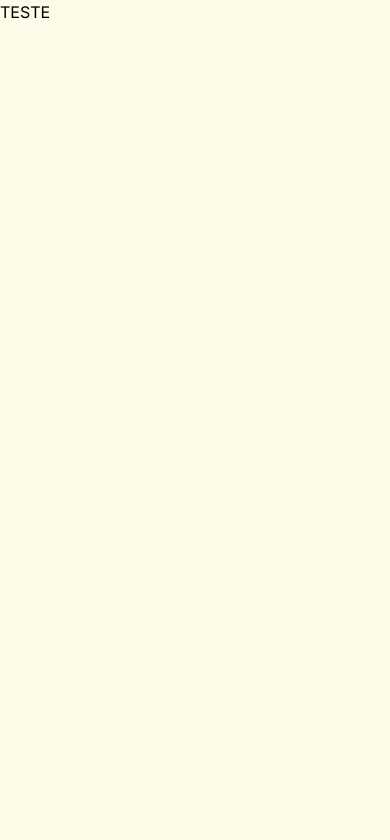
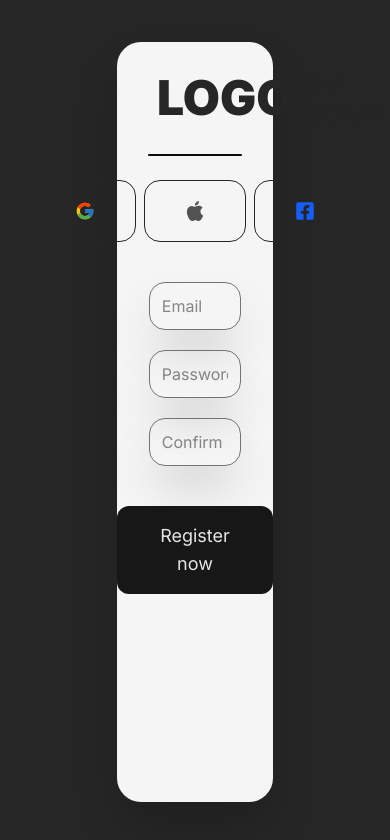
Before and after one commit to codename-FlawZ/prototipo-ecommerce, a Next.js app: page /register in a window 390 px wide. Shown: the top 840 px of the page. Built offline with nearby package versions, Linux system fonts and the light colour scheme.

Commit message:
finished desktop version of the login and the register pages
finished the desktop versions from the login and register pages, now we need to work on the mobile version of them.

```diff
--- a/src/app/globals.css
+++ b/src/app/globals.css
@@ -63,6 +63,14 @@ strong {
   @apply font-black text-5xl uppercase
 }
 
+.login-input {
+  @apply w-[70%] h-12 rounded-2xl border border-neutral-500 shadow-2xl px-3 text-neutral-900 focus:outline-neutral-950
+}
+
+.login-auth-socials {
+  @apply hover:shadow-xl flex items-center p-5 px-10 border border-neutral-800 rounded-2xl text-xl cursor-pointer hover:bg-neutral-800 hover:border-neutral-200 transition-colors ease-in-out duration-200
+}
+
 /* Scrollbar */
 body::-webkit-scrollbar {
 	width: 5px;
--- a/src/app/login/page.tsx
+++ b/src/app/login/page.tsx
@@ -1,5 +1,8 @@
 'use client'
 import Link from "next/link";
+import { FcGoogle } from "react-icons/fc";
+import { SiApple } from "react-icons/si";
+import { FaFacebookSquare } from "react-icons/fa";
 
 export default function Login() {
     return(
@@ -10,6 +13,33 @@ export default function Login() {
                     <h1 className="font-light text-2xl capitalize">Your account</h1>
                 </div>
                 <div className="w-[60%] h-0.5 rounded-full bg-neutral-950"></div>
+                <div className="flex flex-row items-center gap-2 py-6">
+                    <div className="login-auth-socials">
+                        <FcGoogle />
+                    </div>
+                    <div className="login-auth-socials text-neutral-600">
+                        <SiApple />
+                    </div>
+                    <div className="login-auth-socials text-blue-600">
+                        <FaFacebookSquare />
+                    </div>
+                </div>
+                <div className="w-full flex flex-col items-center py-4 mb-6 p-3 gap-10">
+                    <input
+                     type="email"
+                     placeholder="Email"
+                     className="login-input" />
+                    <input
+                     type="password"
+                     placeholder="Password"
+                     className="login-input" />
+                </div>
+                <div className="flex flex-col items-center gap-6">
+                    <button className="bg-neutral-900 rounded-xl text-neutral-200 p-4 px-7 text-lg hover:border hover:border-neutral-950 hover:bg-transparent hover:text-neutral-950 transition-colors ease-in-out duration-200 hover:shadow-xl cursor-pointer"><Link href="/">Login now</Link></button>
+                    <div className="">
+                        <p className="cursor-default">Don't have an account? <Link href="/register" className="text-neutral-600 underline cursor-pointer">Register now</Link></p>
+                    </div>
+                </div>
             </div>
         </section>
     );
--- a/src/app/register/page.tsx
+++ b/src/app/register/page.tsx
@@ -1,8 +1,47 @@
 'use client'
-export default function Register() {
+import Link from "next/link";
+import { FcGoogle } from "react-icons/fc";
+import { SiApple } from "react-icons/si";
+import { FaFacebookSquare } from "react-icons/fa";
+
+export default function Login() {
     return(
-        <section className="section">
-            <h1>TESTE</h1>
+        <section className="section flex justify-center items-center bg-neutral-800">
+            <div className="login-container">
+                <div className="w-full m-3 p-3 px-10 flex flex-row justify-between items-center">
+                    <Link href="/" className="login-logo">LOGO</Link>
+                    <h1 className="font-light text-2xl capitalize">Your account</h1>
+                </div>
+                <div className="w-[60%] h-0.5 rounded-full bg-neutral-950"></div>
+                <div className="flex flex-row items-center gap-2 py-6">
+                    <div className="login-auth-socials">
+                        <FcGoogle />
+                    </div>
+                    <div className="login-auth-socials text-neutral-600">
+                        <SiApple />
+                    </div>
+                    <div className="login-auth-socials text-blue-600">
+                        <FaFacebookSquare />
+                    </div>
+                </div>
+                <div className="w-full flex flex-col items-center py-4 mb-6 p-3 gap-5">
+                    <input
+                     type="email"
+                     placeholder="Email"
+                     className="login-input" />
+                    <input
+                     type="password"
+                     placeholder="Password"
+                     className="login-input" />
+                    <input
+                     type="password"
+                     placeholder="Confirm Password"
+                     className="login-input" />
+                </div>
+                <div className="flex flex-col items-center gap-6">
+                    <button className="bg-neutral-900 rounded-xl text-neutral-200 p-4 px-7 text-lg hover:border hover:border-neutral-950 hover:bg-transparent hover:text-neutral-950 transition-colors ease-in-out duration-200 hover:shadow-xl cursor-pointer"><Link href="/">Register now</Link></button>
+                </div>
+            </div>
         </section>
     );
 }
```
